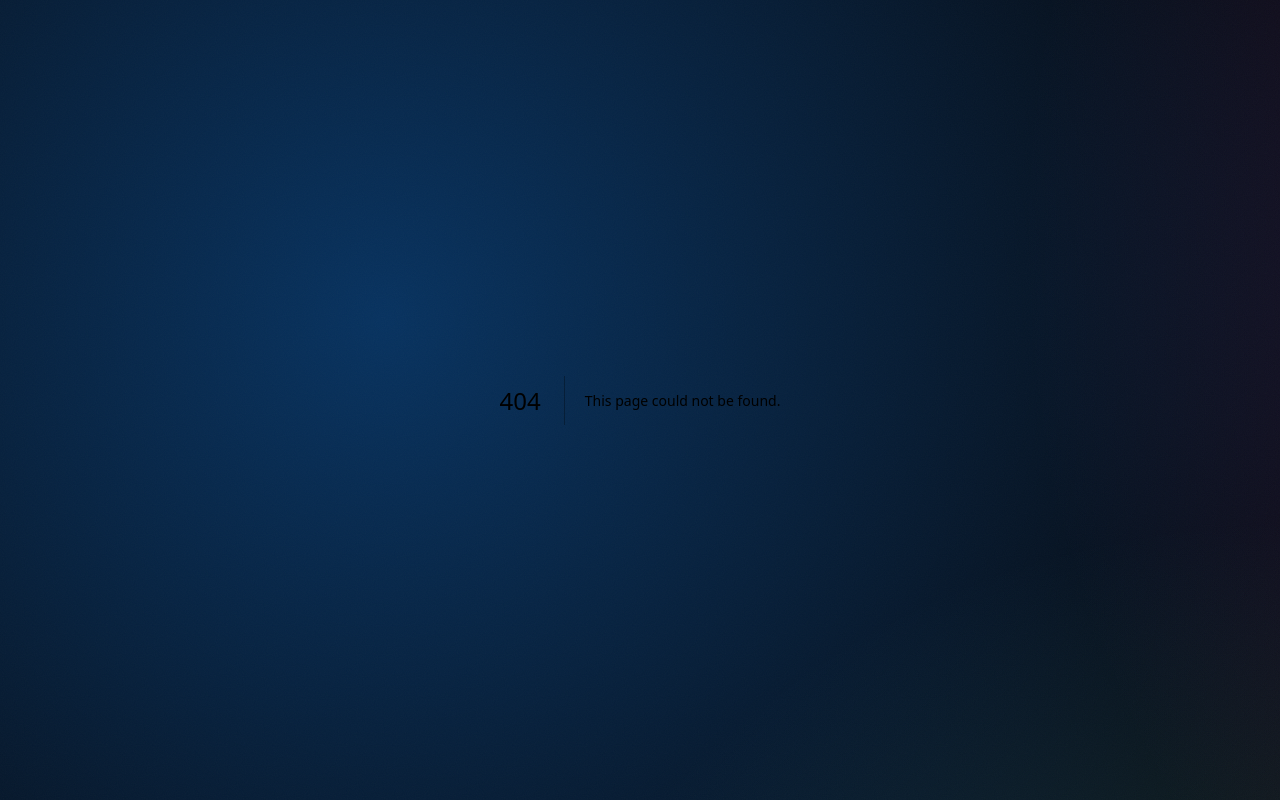
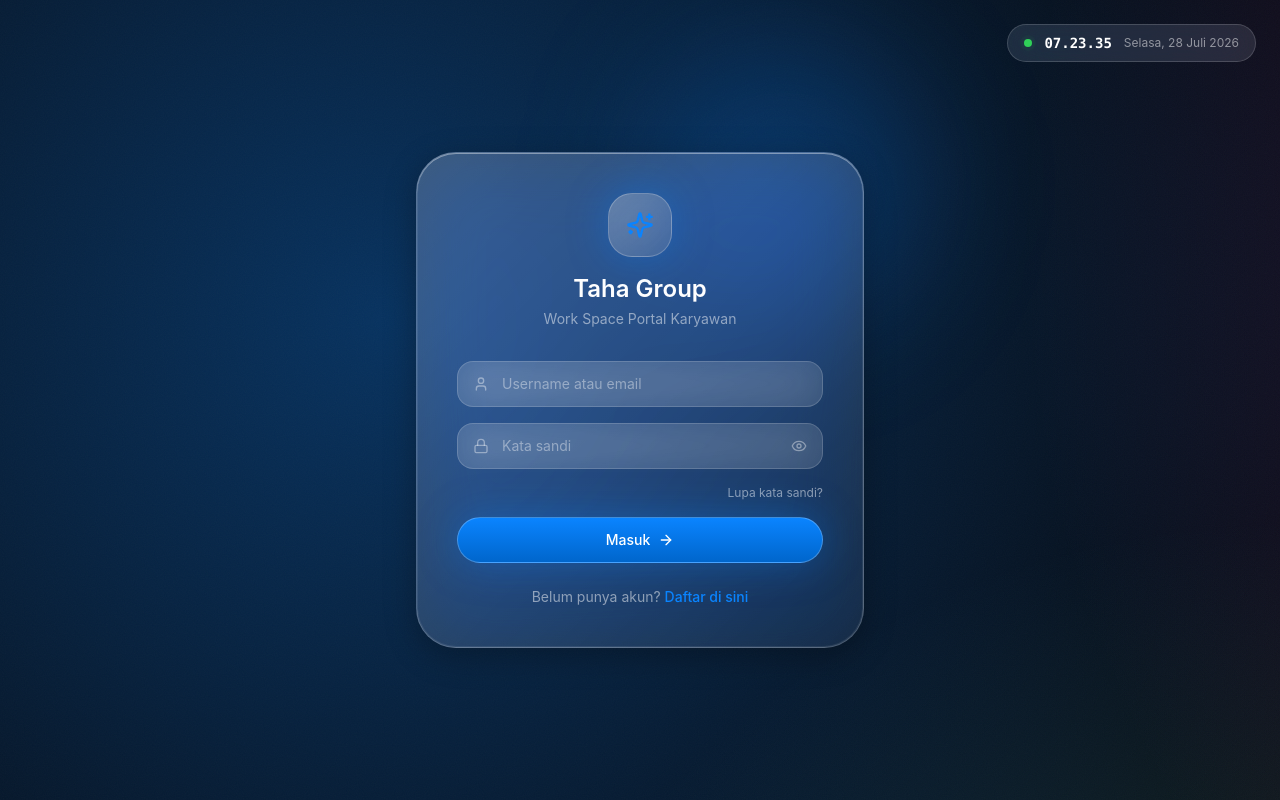
Before and after one commit to Bossmuda12/taha-group-workspace, a Next.js app: page /login in a window 1280 px wide. Before the commit this address had no page. Built offline with nearby package versions, Linux system fonts and the light colour scheme.

Commit message:
Create page.tsx

```diff
--- /dev/null
+++ b/src/app/login/page.tsx
@@ -0,0 +1,212 @@
+"use client";
+import { useState } from "react";
+import { useRouter } from "next/navigation";
+import Link from "next/link";
+import { Lock, User, Eye, EyeOff, Sparkles, ArrowRight, X } from "lucide-react";
+import { GlassCard } from "@/components/ui/GlassCard";
+import { GlassButton } from "@/components/ui/GlassButton";
+import { GlassInput } from "@/components/ui/GlassInput";
+import { GlassClock } from "@/components/ui/GlassClock";
+import { GlassModal } from "@/components/ui/GlassModal";
+
+export default function LoginPage() {
+  const router = useRouter();
+  const [username, setUsername] = useState("");
+  const [password, setPassword] = useState("");
+  const [showPass, setShowPass] = useState(false);
+  const [loading, setLoading] = useState(false);
+  const [error, setError] = useState("");
+
+  const [resetOpen, setResetOpen] = useState(false);
+  const [resetStep, setResetStep] = useState<"request" | "confirm">("request");
+  const [resetUsername, setResetUsername] = useState("");
+  const [resetCode, setResetCode] = useState("");
+  const [resetPassword, setResetPassword] = useState("");
+  const [resetMsg, setResetMsg] = useState("");
+  const [resetLoading, setResetLoading] = useState(false);
+
+  async function handleLogin(e: React.FormEvent) {
+    e.preventDefault();
+    setError("");
+    setLoading(true);
+    try {
+      const res = await fetch("/api/auth/login", {
+        method: "POST",
+        headers: { "Content-Type": "application/json" },
+        body: JSON.stringify({ username, password }),
+      });
+      const data = await res.json();
+      if (!res.ok) {
+        setError(data.error || "Gagal masuk");
+        setLoading(false);
+        return;
+      }
+      router.push("/dashboard");
+      router.refresh();
+    } catch {
+      setError("Terjadi kesalahan jaringan");
+      setLoading(false);
+    }
+  }
+
+  async function requestReset(e: React.FormEvent) {
+    e.preventDefault();
+    setResetLoading(true);
+    setResetMsg("");
+    await fetch("/api/auth/reset-password/request", {
+      method: "POST",
+      headers: { "Content-Type": "application/json" },
+      body: JSON.stringify({ username: resetUsername }),
+    });
+    setResetLoading(false);
+    setResetStep("confirm");
+    setResetMsg("Kode reset telah dikirim ke WhatsApp yang terdaftar.");
+  }
+
+  async function confirmReset(e: React.FormEvent) {
+    e.preventDefault();
+    setResetLoading(true);
+    setResetMsg("");
+    const res = await fetch("/api/auth/reset-password/confirm", {
+      method: "POST",
+      headers: { "Content-Type": "application/json" },
+      body: JSON.stringify({ username: resetUsername, code: resetCode, newPassword: resetPassword }),
+    });
+    const data = await res.json();
+    setResetLoading(false);
+    if (!res.ok) {
+      setResetMsg(data.error || "Gagal reset kata sandi");
+      return;
+    }
+    setResetMsg("Kata sandi berhasil diubah. Silakan masuk kembali.");
+    setTimeout(() => {
+      setResetOpen(false);
+      setResetStep("request");
+    }, 1500);
+  }
+
+  return (
+    <main className="flex min-h-screen items-center justify-center p-4">
+      <div className="absolute left-1/2 top-10 -translate-x-1/2 animate-float">
+        <div className="h-72 w-72 rounded-full bg-accent/20 blur-3xl" />
+      </div>
+
+      <div className="absolute top-6 right-6">
+        <GlassClock />
+      </div>
+
+      <GlassCard strong className="w-full max-w-md animate-scale-in rounded-5xl p-8 sm:p-10">
+        <div className="mb-8 flex flex-col items-center text-center">
+          <div className="mb-4 flex h-16 w-16 items-center justify-center rounded-3xl glass-strong shadow-glow">
+            <Sparkles className="h-7 w-7 text-accent" />
+          </div>
+          <h1 className="text-2xl font-semibold text-white">Taha Group</h1>
+          <p className="mt-1 text-sm text-white/50">Work Space Portal Karyawan</p>
+        </div>
+
+        <form onSubmit={handleLogin} className="space-y-4">
+          <div>
+            <div className="relative">
+              <User className="pointer-events-none absolute left-4 top-1/2 h-4 w-4 -translate-y-1/2 text-white/40" />
+              <GlassInput
+                className="pl-11"
+                placeholder="Username atau email"
+                value={username}
+                onChange={(e) => setUsername(e.target.value)}
+                required
+              />
+            </div>
+          </div>
+          <div>
+            <div className="relative">
+              <Lock className="pointer-events-none absolute left-4 top-1/2 h-4 w-4 -translate-y-1/2 text-white/40" />
+              <GlassInput
+                className="pl-11 pr-11"
+                placeholder="Kata sandi"
+                type={showPass ? "text" : "password"}
+                value={password}
+                onChange={(e) => setPassword(e.target.value)}
+                required
+              />
+              <button
+                type="button"
+                onClick={() => setShowPass((s) => !s)}
+                className="absolute right-4 top-1/2 -translate-y-1/2 text-white/40 hover:text-white/70"
+              >
+                {showPass ? <EyeOff className="h-4 w-4" /> : <Eye className="h-4 w-4" />}
+              </button>
+            </div>
+          </div>
+
+          {error && (
+            <div className="rounded-2xl bg-accent-pink/15 px-4 py-2.5 text-sm text-accent-pink">{error}</div>
+          )}
+
+          <div className="flex items-center justify-end">
+            <button
+              type="button"
+              onClick={() => setResetOpen(true)}
+              className="text-xs text-white/50 hover:text-accent"
+            >
+              Lupa kata sandi?
+            </button>
+          </div>
+
+          <GlassButton type="submit" loading={loading} className="w-full py-3">
+            Masuk <ArrowRight className="h-4 w-4" />
+          </GlassButton>
+        </form>
+
+        <div className="mt-6 text-center text-sm text-white/50">
+          Belum punya akun?{" "}
+          <Link href="/register" className="font-medium text-accent hover:underline">
+            Daftar di sini
+          </Link>
+        </div>
+      </GlassCard>
+
+      <GlassModal
+        open={resetOpen}
+        onClose={() => {
+          setResetOpen(false);
+          setResetStep("request");
+          setResetMsg("");
+        }}
+        title="Reset Kata Sandi"
+      >
+        {resetStep === "request" ? (
+          <form onSubmit={requestReset} className="space-y-4">
+            <p className="text-sm text-white/60">
+              Masukkan username Anda. Kode reset akan dikirim ke nomor WhatsApp yang terdaftar.
+            </p>
+            <GlassInput
+              placeholder="Username atau email"
+              value={resetUsername}
+              onChange={(e) => setResetUsername(e.target.value)}
+              required
+            />
+            {resetMsg && <p className="text-sm text-accent-green">{resetMsg}</p>}
+            <GlassButton type="submit" loading={resetLoading} className="w-full">
+              Kirim Kode ke WhatsApp
+            </GlassButton>
+          </form>
+        ) : (
+          <form onSubmit={confirmReset} className="space-y-4">
+            <GlassInput placeholder="Kode dari WhatsApp" value={resetCode} onChange={(e) => setResetCode(e.target.value)} required />
+            <GlassInput
+              placeholder="Kata sandi baru"
+              type="password"
+              value={resetPassword}
+              onChange={(e) => setResetPassword(e.target.value)}
+              required
+            />
+            {resetMsg && <p className="text-sm text-white/70">{resetMsg}</p>}
+            <GlassButton type="submit" loading={resetLoading} className="w-full">
+              Ubah Kata Sandi
+            </GlassButton>
+          </form>
+        )}
+      </GlassModal>
+    </main>
+  );
+}
```
